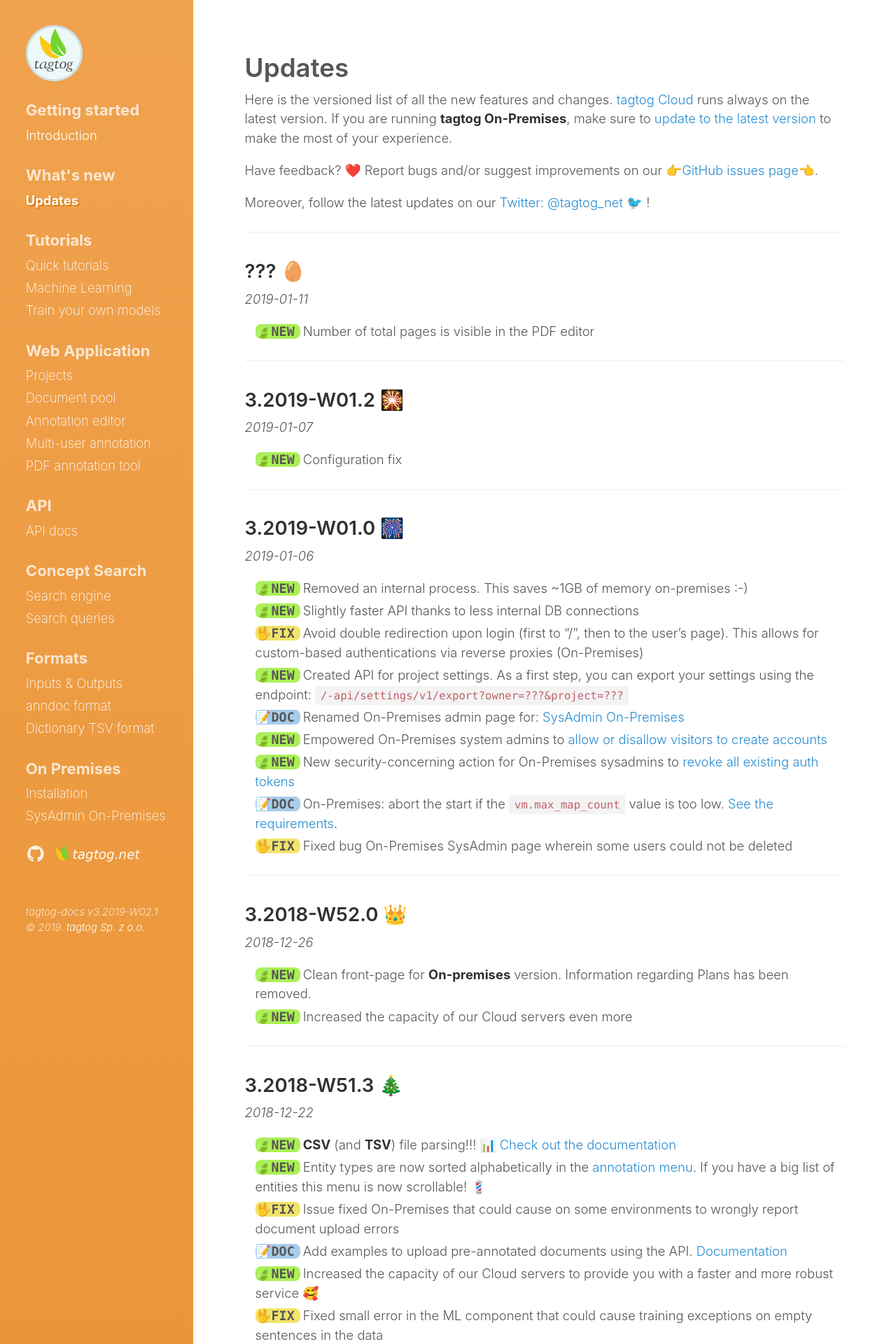
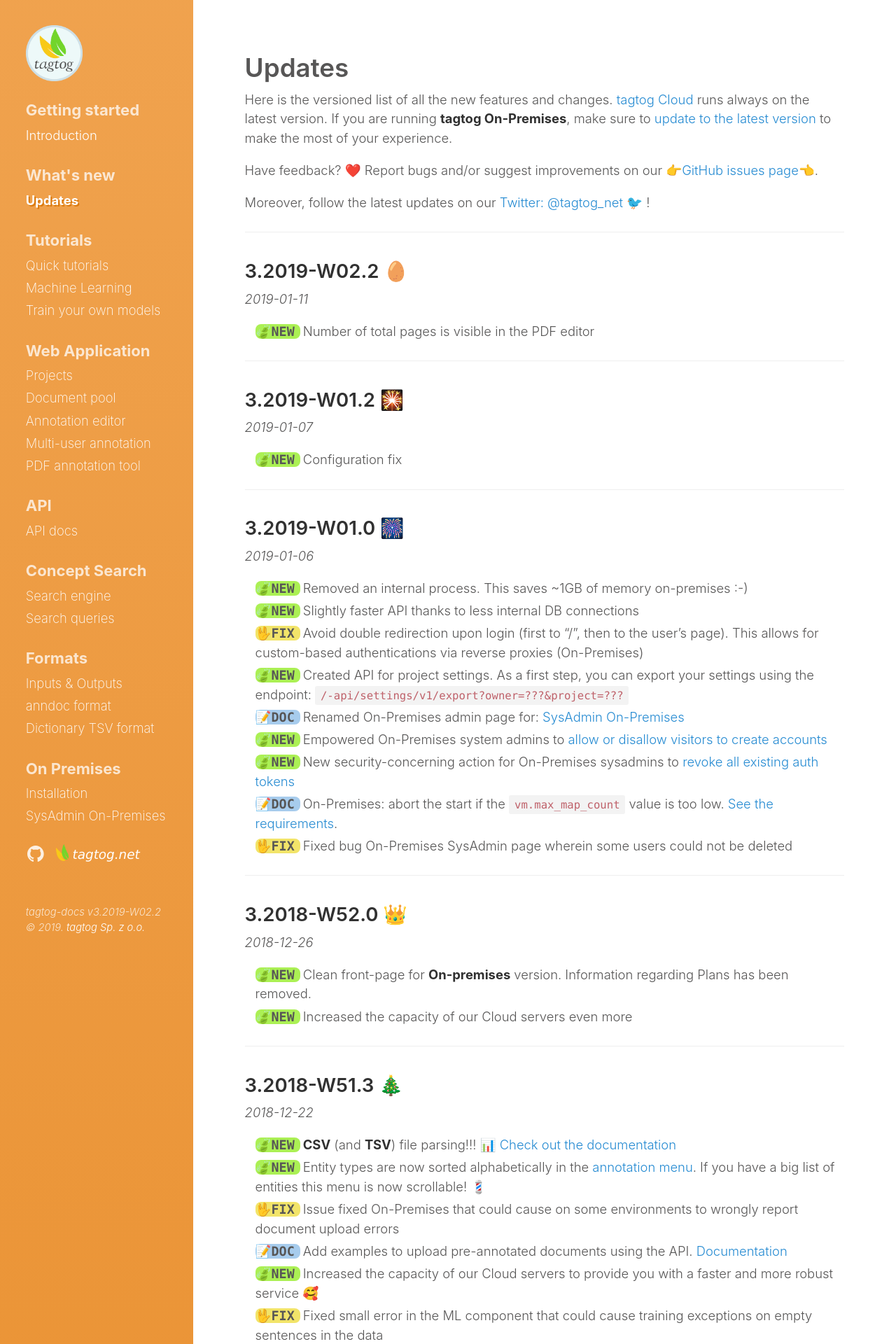
Before and after one commit to tagtogorg/tagtog-doc, a Jekyll site: the page built from updates.md, in a window 1280 px wide. Shown: the top 1920 px of the page at 70% size. Built offline with Jekyll 4.4.1, drawn with Linux system fonts in a browser that asks for light colours; nearby versions of some CDN libraries; emoji names are drawn with the system emoji font.

Commit message:
Bump version: 3.2019-W02.2 🥚

```diff
--- a/_config.yml
+++ b/_config.yml
@@ -63,7 +63,7 @@ plugins:
   - jemoji
 
 # Custom vars
-version: 3.2019-W02.1
+version: 3.2019-W02.2
 sidebar_home_link:  true
 search_page:   false
 # sidebar_blog_link:  '/blog'   # By default, your home page is your blog
--- a/updates.md
+++ b/updates.md
@@ -14,7 +14,7 @@ Moreover, follow the latest updates on our [Twitter: @tagtog_net 🐦](https://t
 
 ---
 
-## ??? 🥚
+## 3.2019-W02.2 🥚
 _2019-01-11_
 
 <ul class="updates">
```
Also changed, not shown: 1 other file.
